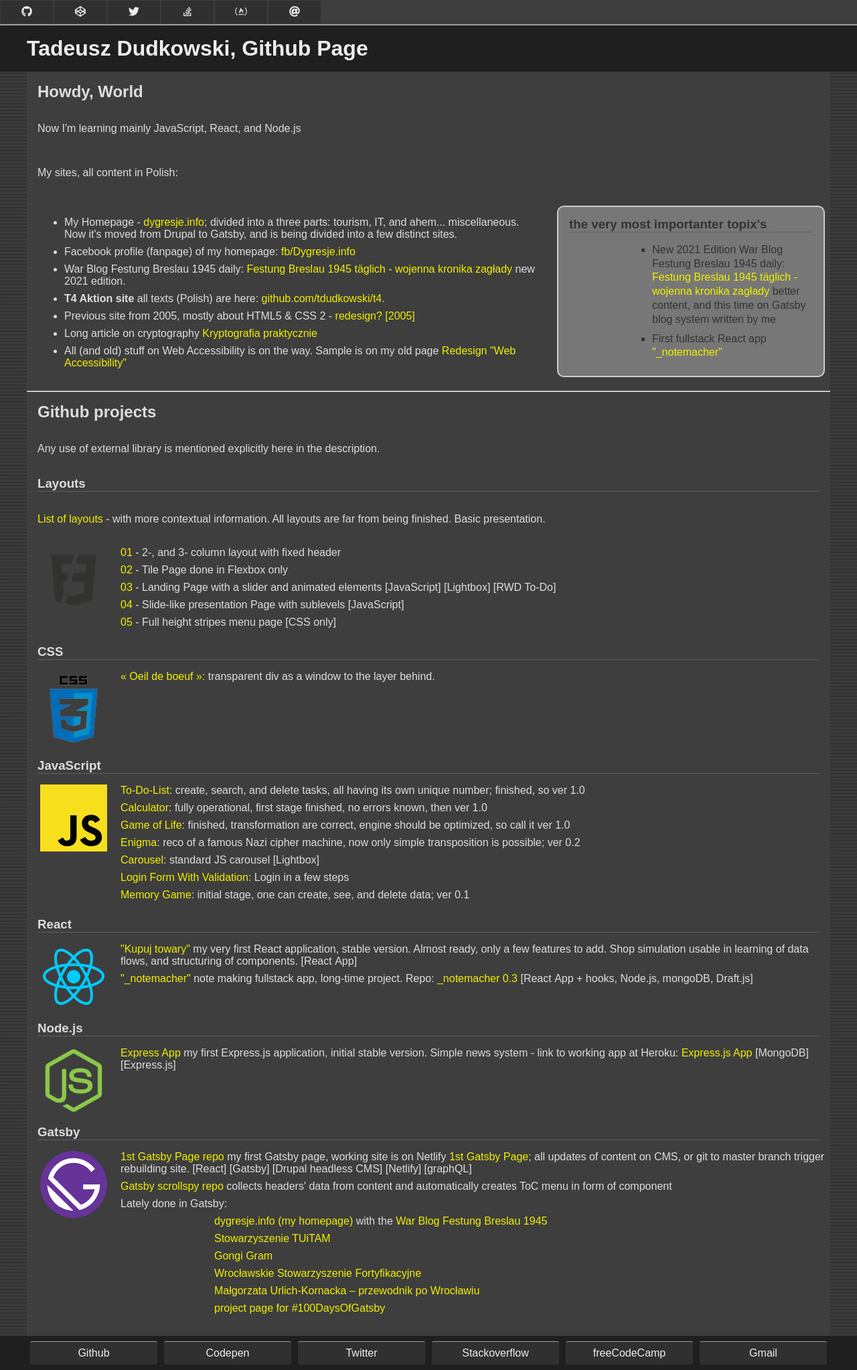
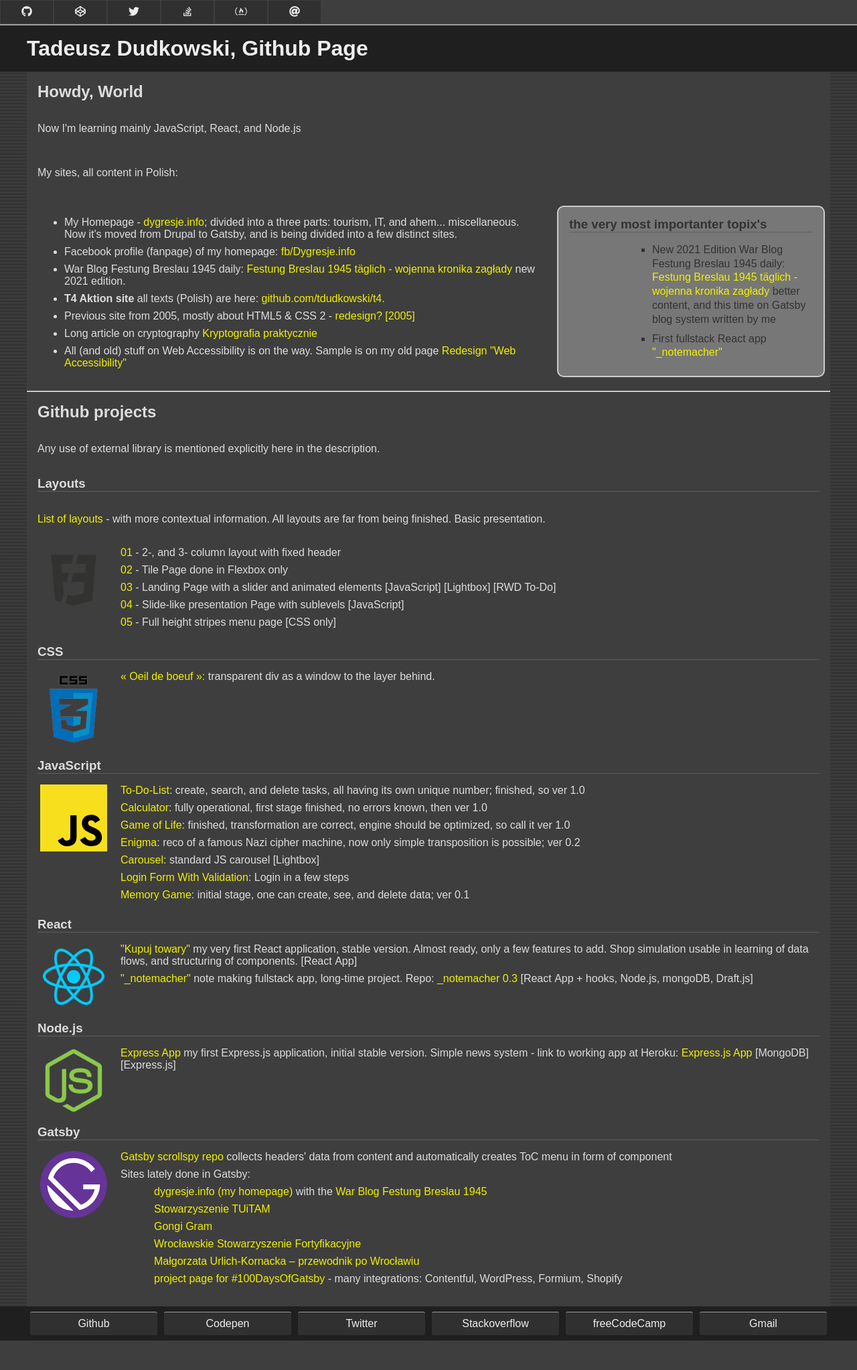
Before and after one commit to tdudkowski/tdudkowski.github.io, a Jekyll site: the page built from index.html, in a window 1280 px wide. Shown: the whole page at 67% size. Built offline with Jekyll 4.4.1, drawn with Linux system fonts in a browser that asks for light colours; nearby versions of some CDN libraries; after the commit the page ends 2001 px from its top, so only the background shows below that.

Commit message:
change css and content

```diff
--- a/css/main.css
+++ b/css/main.css
@@ -214,6 +214,12 @@
     /* margin-left: 10px; */
   }
 
+  ul ul {
+    margin-left: 10px;
+    /* margin-left: 10px; */
+  }
+
+
   ul.hello_world {
     margin-left: 1rem;
   }
--- a/index.html
+++ b/index.html
@@ -206,18 +206,11 @@
 
   <ul>
     <li>
-      <a href="https://github.com/tdudkowski/gatsby-1st">1st Gatsby Page repo</a>
-      my first Gatsby page, working site is on Netlify
-      <a href="https://gatsby-1st.netlify.app">1st Gatsby Page</a>; all updates
-      of content on CMS, or git to master branch trigger rebuilding site.
-      [React] [Gatsby] [Drupal headless CMS] [Netlify] [graphQL]
-    </li>
-    <li>
       <a href="https://github.com/tdudkowski/gatsby-scrollspy">Gatsby scrollspy repo</a>
       collects headers' data from content and automatically creates ToC menu in
       form of component
     </li>
-    <li>Lately done in Gatsby:
+    <li>Sites lately done in Gatsby:
       <ul>
         <li><a href="https://dygresje.info/">dygresje.info (my homepage)</a> with the <a
             href="https://dygresje.info/festung-breslau">War Blog Festung Breslau 1945</a></li>
@@ -225,7 +218,8 @@
         <li><a href="https://gongi-gram.pl">Gongi Gram</a></li>
         <li><a href="https://www.fortwroclaw.pl/gatsby/">Wrocławskie Stowarzyszenie Fortyfikacyjne</a></li>
         <li><a href="https://viawroclaw.com/">Małgorzata Urlich-Kornacka – przewodnik po Wrocławiu</a></li>
-        <li><a href="https://gatsby100dayschallengetake2.gatsbyjs.io/">project page for #100DaysOfGatsby</a></li>
+        <li><a href="https://gatsby100dayschallengetake2.gatsbyjs.io/">project page for #100DaysOfGatsby</a> - many
+          integrations: Contentful, WordPress, Formium, Shopify</li>
       </ul>
     </li>
   </ul>
```
